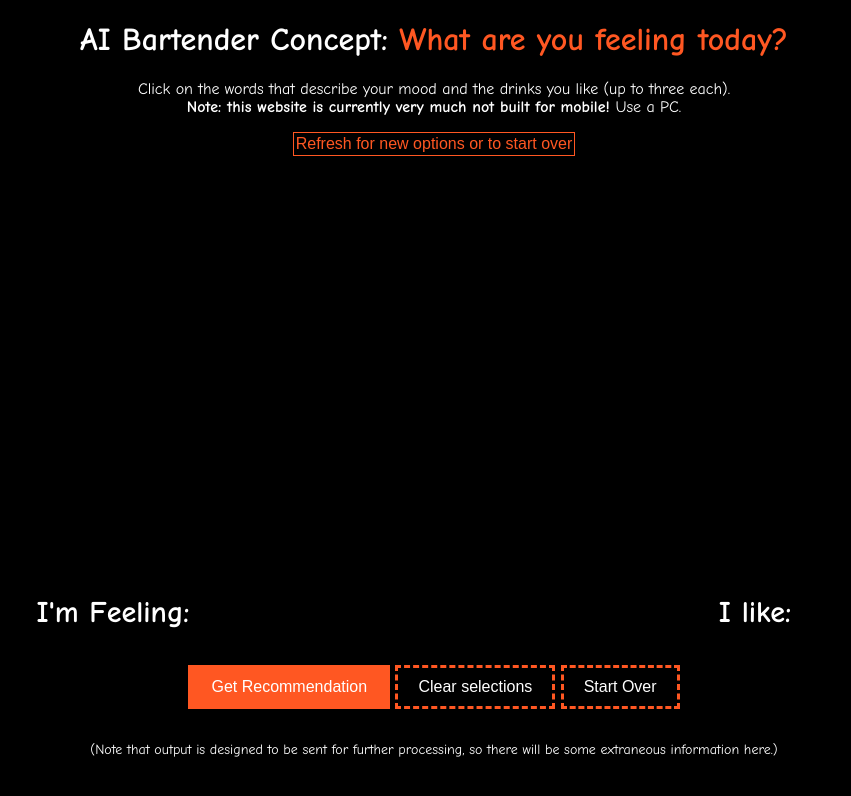
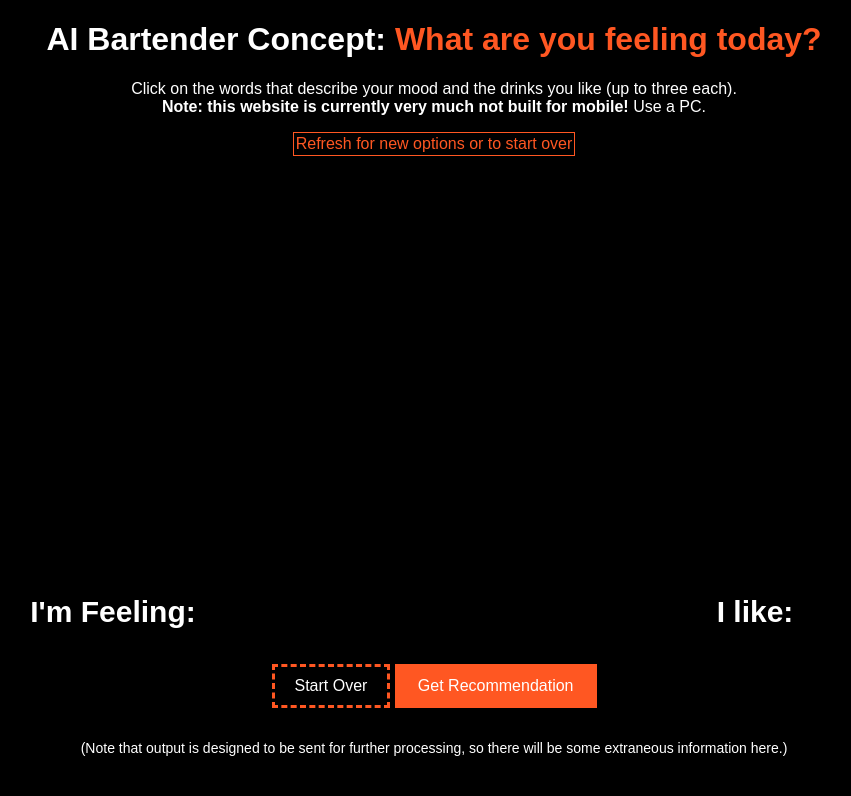
Before and after one commit to jacksonmdavis/AI-Bartender, a website: page bartender.html in a window 1280 px wide. Shown: the whole page, without its empty margins (206-1057 px from the left). Drawn offline with Linux system fonts and the light colour scheme.

Commit message:
favicon and fonts

```diff
--- a/bartender.html
+++ b/bartender.html
@@ -3,6 +3,8 @@
 <head>
     <meta charset="UTF-8">
     <meta name="viewport" content="width=device-width, initial-scale=1.0">
+    <!-- favicon -->
+    <link rel="icon" href="images/JD-Favicon.jpg" type="image/x-icon">
     <title>AI Bartender</title>
 
     <link rel="stylesheet" href="style.css">
@@ -32,9 +34,8 @@
         </div>
     </div>
 
+    <button id="start-over-btn">Start Over</button>
     <button id="submit-btn">Get Recommendation</button>
-    <button id="clear-btn">Clear selections</button>
-    <button id="start-over-btn">Start Over</button>
     <br><br>
     <p style="font-size: 14px;">(Note that output is designed to be sent for further processing, so there will be some extraneous information here.)</p>
 
--- a/style.css
+++ b/style.css
@@ -1,5 +1,6 @@
 body {
-  font-family: Comic Sans MS, sans-serif;
+  font-family: "Chalkboard", sans-serif;
+
   background-color: #000000;
   color: #ffffff;
   text-align: center;
```
Also changed, not shown: images/JD-Favicon.jpg (added).
